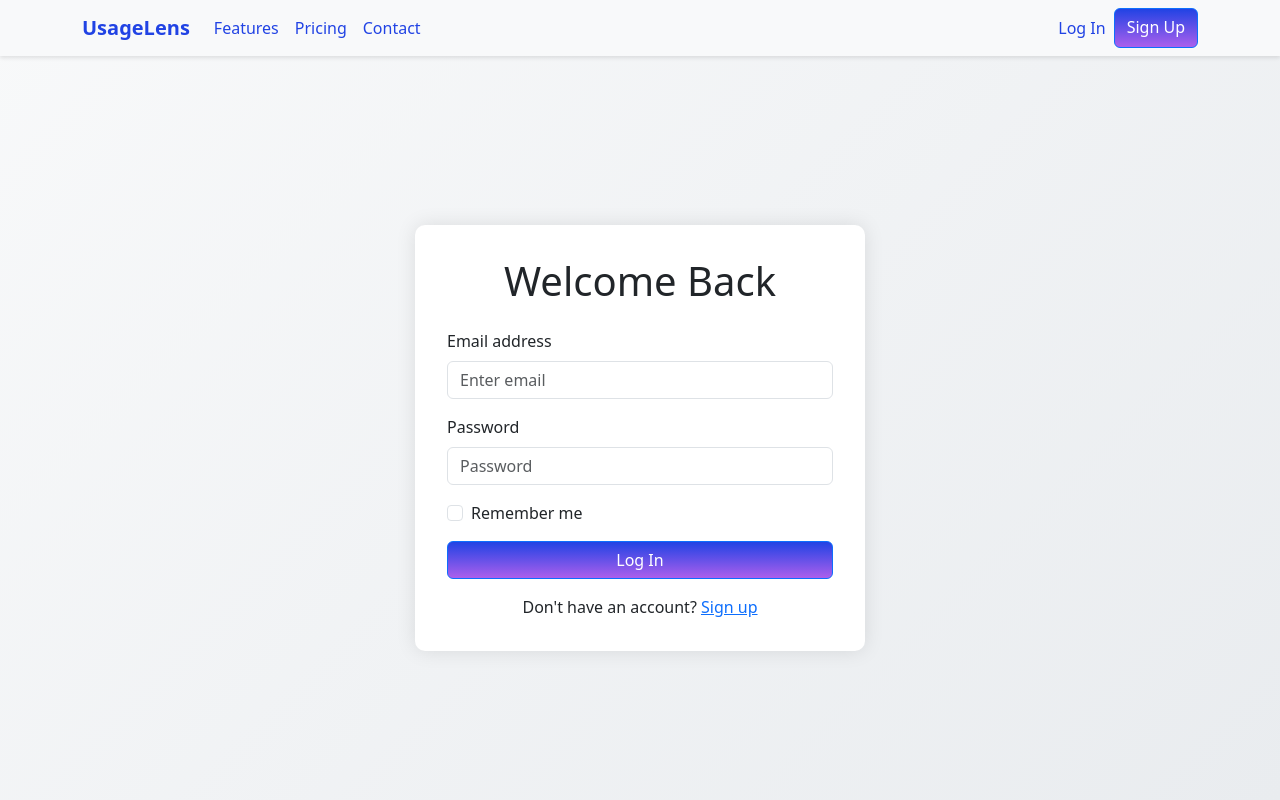
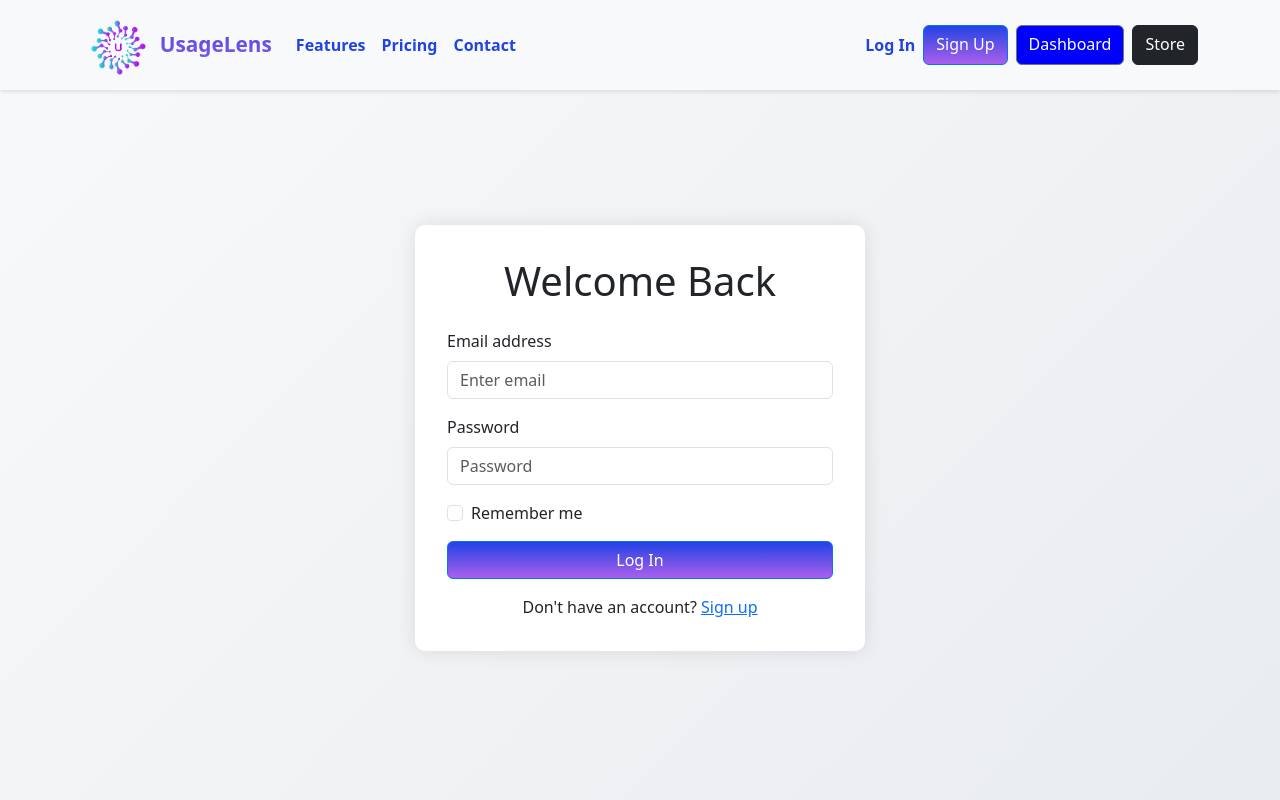
Before and after one commit to AmenKaabachi/user-analytics, a React (Vite) app: page /login in a window 1280 px wide. Shown: the top 800 px of the page. Built offline with nearby package versions, Linux system fonts and the light colour scheme.

Commit message:
Add main.css for global styles, update Navbar with logo and gradient, implement Dashboard and Store routes, and add react-copy-to-clipboard dependency

```diff
--- a/index.html
+++ b/index.html
@@ -2,9 +2,9 @@
 <html lang="en">
   <head>
     <meta charset="UTF-8" />
-    <link rel="icon" type="image/svg+xml" href="/vite.svg" />
     <meta name="viewport" content="width=device-width, initial-scale=1.0" />
     <title>UsageLens</title>
+    <link rel="icon" href="./src/assets/site-logo.png" type="image/png">
   </head>
   <body>
     <div id="root"></div>
--- a/package.json
+++ b/package.json
@@ -16,6 +16,7 @@
     "bootstrap": "^5.3.3",
     "react": "^18.3.1",
     "react-bootstrap": "^2.10.1",
+    "react-copy-to-clipboard": "^5.1.0",
     "react-dom": "^18.3.1",
     "react-icons": "^5.0.1",
     "react-router-dom": "^6.22.1",
--- a/src/App.jsx
+++ b/src/App.jsx
@@ -1,22 +1,37 @@
-import { Routes, Route } from 'react-router-dom'
-import Navbar from './components/Navbar/Navbar'
-import Footer from './components/Footer/Footer'
-import HomePage from './pages/Home/HomePage'
-import LoginPage from './pages/Auth/Login/LoginPage'
-import SignUpPage from './pages/Auth/SignUp/SignUpPage'
+import { Routes, Route, useLocation } from 'react-router-dom';
+import Navbar from './components/Navbar/Navbar';
+import Footer from './components/Footer/Footer';
+import HomePage from './pages/Home/HomePage';
+import LoginPage from './pages/Auth/Login/LoginPage';
+import SignUpPage from './pages/Auth/SignUp/SignUpPage';
+
+import DashboardPage from '../../../Dashboards/coreui/src/views/dashboard/Dashboard';
+//import DashboardPage from '../../../Dashboards/datta-able/src/views/dashboard/index';
+//import Store from '../../shop/src/pages/Home';
 
 function App() {
+  const location = useLocation();
+
+  // Define the routes where Navbar and Footer should be hidden
+  const hideLayoutRoutes = ['/dashboard', '/store'];
+
+  // Check if the current route matches any of the hideLayoutRoutes
+  const shouldHideLayout = hideLayoutRoutes.includes(location.pathname);
+
   return (
     <>
-      <Navbar />
+      {!shouldHideLayout && <Navbar />}
       <Routes>
         <Route path="/analytics" element={<HomePage />} />
         <Route path="/login" element={<LoginPage />} />
         <Route path="/signup" element={<SignUpPage />} />
+        <Route path="/dashboard" element={<DashboardPage />} />
+
       </Routes>
-      <Footer />
+      {!shouldHideLayout && <Footer />}
     </>
-  )
+  );
 }
 
-export default App
+
+export default App;
--- a/src/components/Navbar/Navbar.css
+++ b/src/components/Navbar/Navbar.css
@@ -1,11 +1,14 @@
 .navbar {
   box-shadow: 0 2px 4px rgba(0,0,0,0.1);
-  background-color: white; /* White background */
+  font-weight: bold;
 }
 
 .navbar-brand {
   font-weight: 700;
-  font-size: 1.5rem;
+  font-size: 3rem;
+  background: var(--linearPrimaryAccent); /* Use gradient background */
+  -webkit-background-clip: text; /* Clip the background to the text */
+  -webkit-text-fill-color: transparent; /* Make the text transparent to show the gradient */
 }
 
 .navbar-brand, .nav-link {
@@ -19,8 +22,14 @@
 .btn-primary {
   background: var(--linearPrimaryAccent) !important; /* Use gradient background */
   border: none; /* Remove border */
+  transition: background 0.3s ease; /* Smooth transition for background color */
 }
 
 .btn-primary:hover {
   background: var(--linearSecondaryAccent) !important; /* Use gradient background on hover */
 }
+
+.site-logo {
+  height: 4rem; /* Increase the logo size */
+  max-height: 100%; /* Ensure the logo does not increase the navbar height */
+}
--- a/src/components/Navbar/Navbar.jsx
+++ b/src/components/Navbar/Navbar.jsx
@@ -1,26 +1,33 @@
 import { Navbar as BsNavbar, Container, Nav, Button } from 'react-bootstrap'
 import { Link } from 'react-router-dom'
 import './Navbar.css'
+import siteLogo from '../../assets/site-logo.png'
 
 function Navbar() {
   return (
     <BsNavbar bg="light" variant="dark" expand="lg" fixed="top">
       <Container>
-        <BsNavbar.Brand as={Link} to="/analytics">UsageLens</BsNavbar.Brand>
+        <BsNavbar.Brand as={Link} to="/analytics" className="d-flex align-items-center">
+          <img src={siteLogo} alt="UsageLens Logo" className="site-logo" />
+          <span className="ms-1" style={{ fontSize: '1.3rem', fontWeight: 'bold' }}>UsageLens</span>
+        </BsNavbar.Brand>
         <BsNavbar.Toggle />
         <BsNavbar.Collapse>
           <Nav className="me-auto">
             <Nav.Link href="#features">Features</Nav.Link>
             <Nav.Link href="#pricing">Pricing</Nav.Link>
-            <Nav.Link href="#footer">Contact</Nav.Link> {/* Update href to lead to footer */}
+            <Nav.Link href="#footer">Contact</Nav.Link>
           </Nav>
           <Nav>
             <Link to="/login" className="nav-link">Log In</Link>
             <Link to="/signup" className="btn btn-primary">Sign Up</Link>
+<Link to="/dashboard" className="btn btn-secondary ms-2" style={{ backgroundColor: 'blue', color: 'white' }}>Dashboard</Link>
+<Link to="/store" className="btn btn-dark ms-2 text-white">Store</Link>
           </Nav>
         </BsNavbar.Collapse>
       </Container>
     </BsNavbar>
+
   )
 }
 
--- a/src/main.jsx
+++ b/src/main.jsx
@@ -3,7 +3,7 @@ import { createRoot } from 'react-dom/client'
 import { BrowserRouter } from 'react-router-dom'
 import App from './App'
 import 'bootstrap/dist/css/bootstrap.min.css'
-import './index.css'
+import './main.css'
 
 createRoot(document.getElementById('root')).render(
   <React.StrictMode>
--- a/src/pages/Home/HomePage.css
+++ b/src/pages/Home/HomePage.css
@@ -41,7 +41,7 @@
 }
 
 .hero h1 .highlight {
-  color: rgb(171, 95, 236); /* Darker and closer to purple */
+  color: rgb(197, 137, 249); /* Darker and closer to purple */
 }
 
 .hero-button {
@@ -70,14 +70,18 @@
   max-width: 100%; /* Ensure columns take up to 50% width */
 }
 
+
+
 .dashboard-image {
   max-width: 70%; /* Make the image slightly smaller */
   height: auto; /* Maintain aspect ratio */
   display: block; /* Ensure the image is a block element */
-  border: 5px solid var(--linearPrimaryAccent); /* Add themed border */
-  border-radius: 10px; /* Add rounded corners */
+  border: 0.6rem solid; /* Make the border thicker */
+  border-image: var(--linearPrimaryAccent) 1; /* Use gradient for border with transparent effect */
+  border-radius: 0%; /* Add rounded corners */
   margin-top: 3rem; /* Add more space above the image */
   margin-bottom: 3rem; /* Add more space below the image */
+  background-attachment: scroll; /* Ensure the image scrolls with the page */
 }
 
 .feature-card {
```
Also changed, not shown: src/assets/site-logo.png (added), src/main.css (renamed from src/index.css), 1 other file (tests, documents, lock files or other folders).
